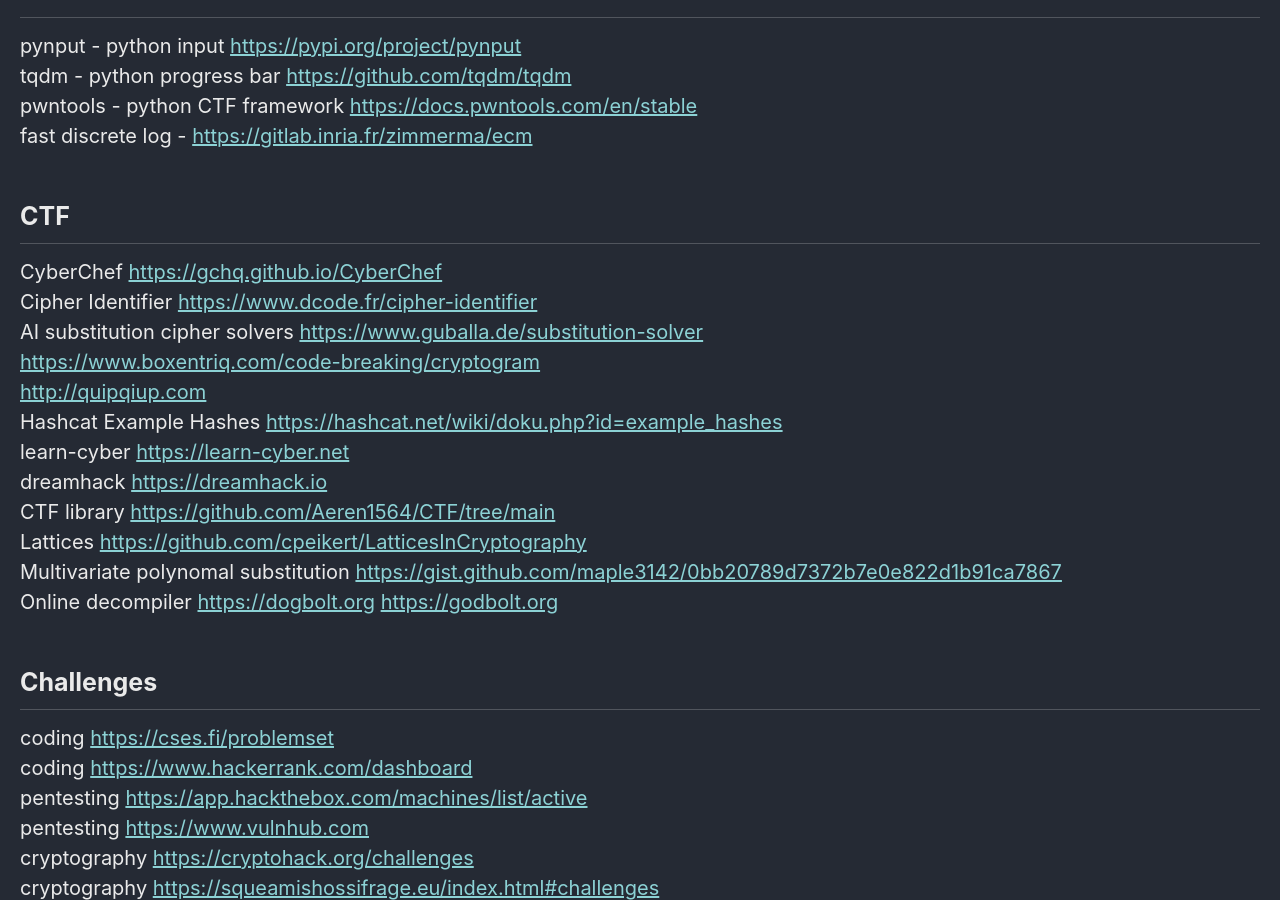
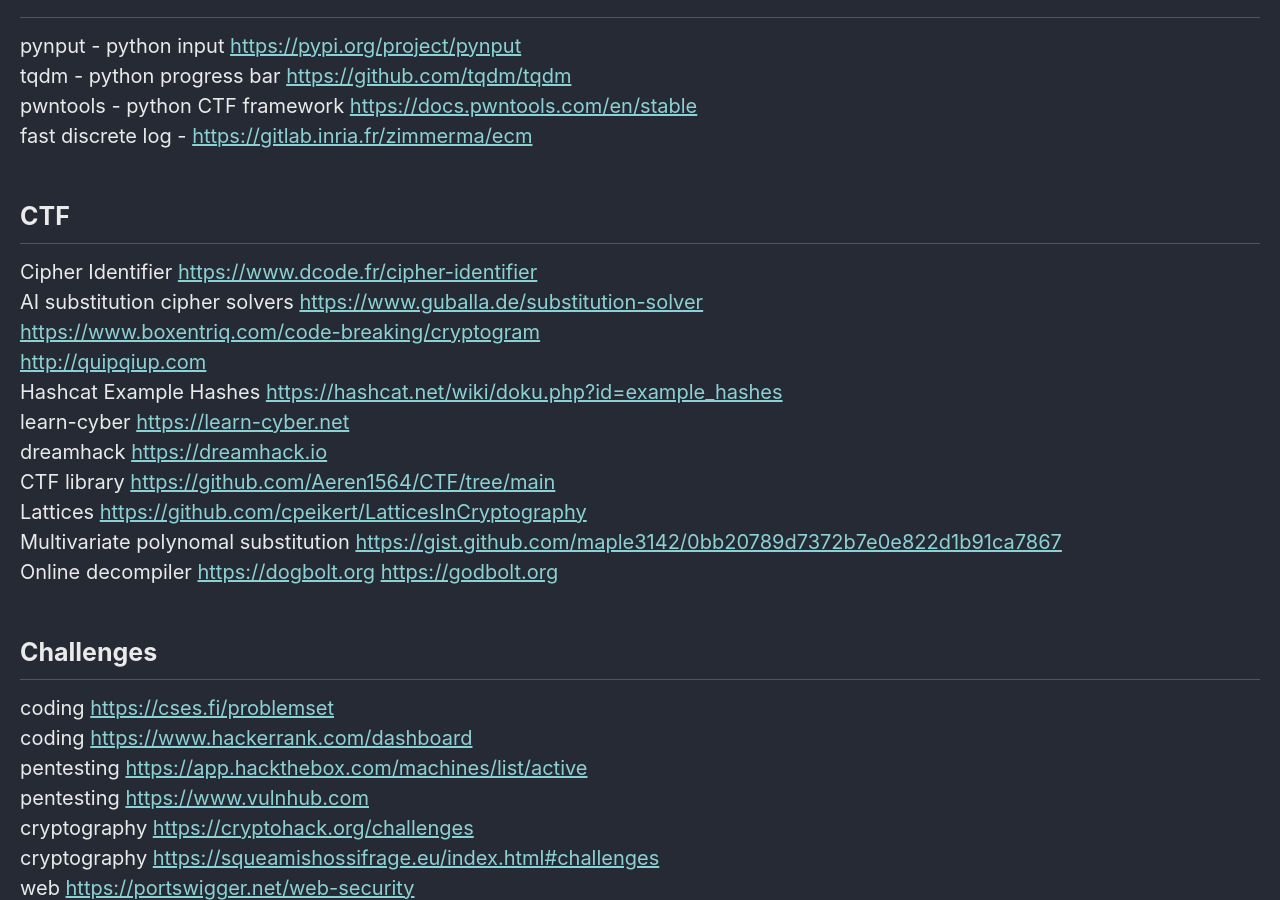
Before and after one commit to Connor-McCartney/Connor-McCartney.github.io, a Jekyll site: the page built from _pages/misc/resources.md, in a window 1280 px wide and 900 px high, scrolled down 569 px. Built offline with Jekyll 4.4.1, drawn with Linux system fonts in a browser that asks for light colours; cached includes are drawn as plain includes; some of the changed text lies outside the part shown.

Commit message:
Update resources.md

```diff
--- a/_pages/misc/resources.md
+++ b/_pages/misc/resources.md
@@ -25,7 +25,6 @@ fast discrete log - <https://gitlab.inria.fr/zimmerma/ecm>
 
 ## CTF
 
-CyberChef <https://gchq.github.io/CyberChef> <br>
 Cipher Identifier <https://www.dcode.fr/cipher-identifier> <br>
 AI substitution cipher solvers <https://www.guballa.de/substitution-solver> <br>
 <https://www.boxentriq.com/code-breaking/cryptogram> <br>
```
Also changed, not shown: other parts of _pages/misc/resources.md (+2 -0 lines).
